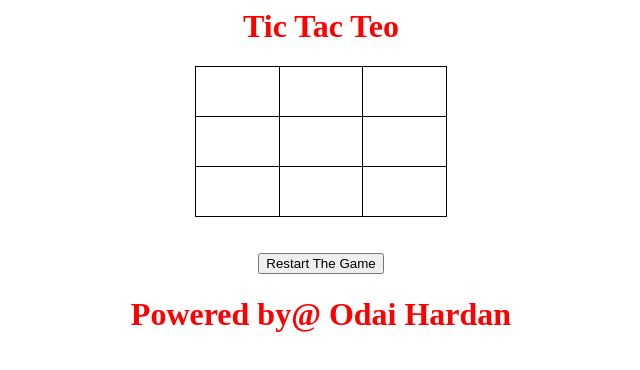
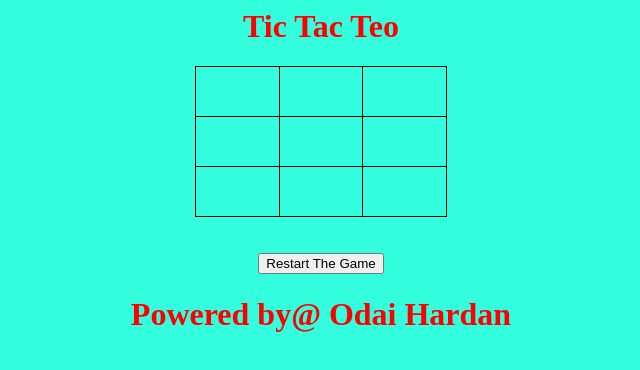
Before and after one commit to Odai96/Tic-Tac-Toe, a plain HTML site: page index.html in a window 1280 px wide. Shown: the whole page, without its empty margins (319-959 px from the left). Drawn offline with nearby package versions, Linux system fonts and the light colour scheme.

Commit message:
Update index.html

```diff
--- a/index.html
+++ b/index.html
@@ -115,7 +115,11 @@ table, th, td {
   text-align: center;
   font-size: 30px;
 }
-    h1{color:red;}
+h1{color:red;}
+body
+{
+    background-color: #33FFDF;
+}
 </style>
 <body>
 <center>
```
